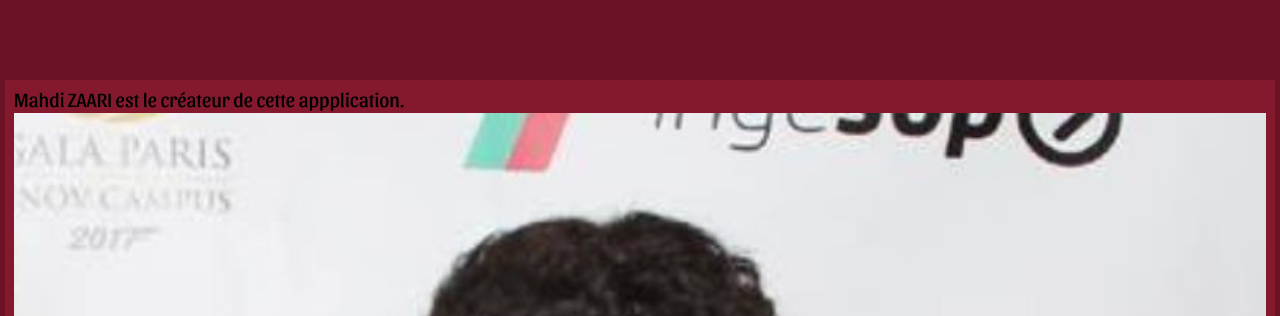
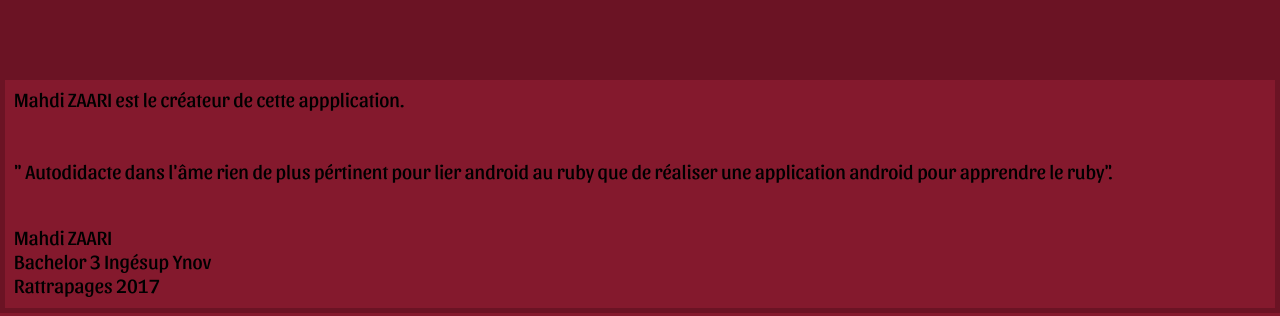
Before and after one commit to MahdiZaa/Tutoruby, a website: page www/Contact.html in a window 1280 px wide. Shown: the part 1358-1674 px from the top of the page. Drawn offline with Linux system fonts and the light colour scheme.

Commit message:
Update Contact.html

```diff
--- a/www/Contact.html
+++ b/www/Contact.html
@@ -35,7 +35,8 @@
 
 		<p>
 		Mahdi ZAARI est le créateur de cette appplication.
-		<img src="img/mahdi.jpg" class="mahdi" alt="mahdi" />
+		<br>
+		<br>
 		<br>
 
 
```
